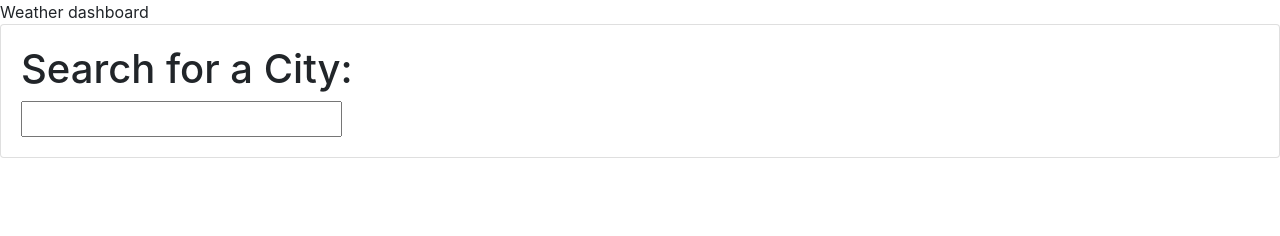
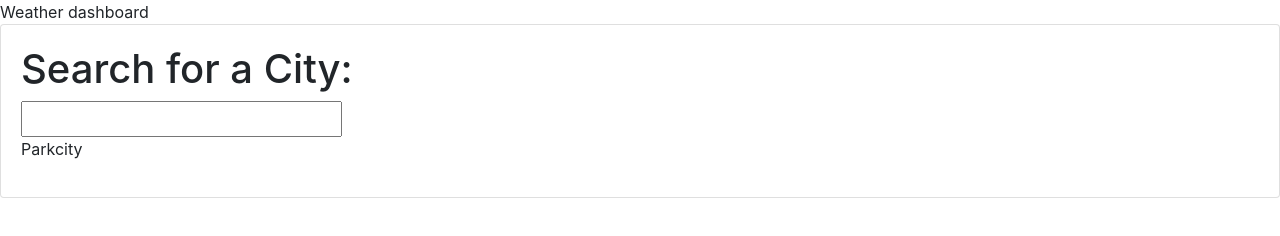
Before and after one commit to Feroj2001/weatherDashboard, a plain HTML site: page index.html in a window 1280 px wide. Drawn offline with nearby package versions, Linux system fonts and the light colour scheme.

Commit message:
adding my search for city card using bootsrap

```diff
--- a/index.html
+++ b/index.html
@@ -19,6 +19,9 @@
             <h1>Search for a City:</h1>
             <input class="search-location" type="text">
           </blockquote>
+          <div id="searchResults" class="locationList">
+            <p>Parkcity</p>
+          </div>
         </div>
       </div>
 </body>
```
